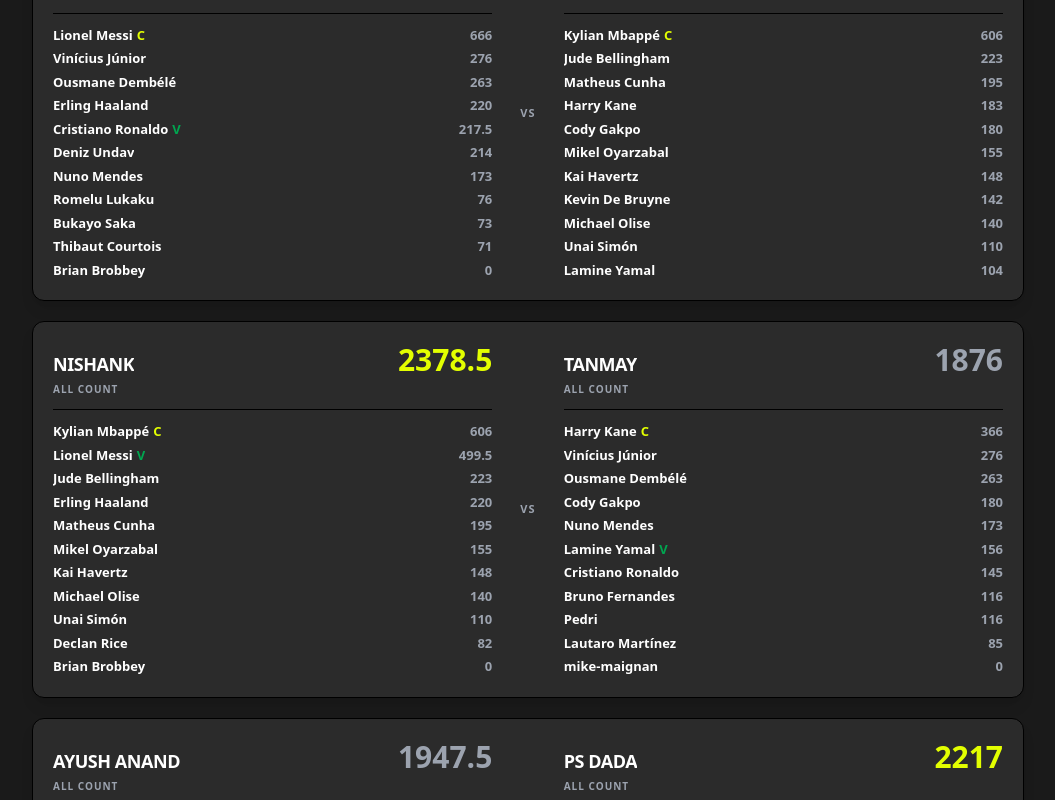
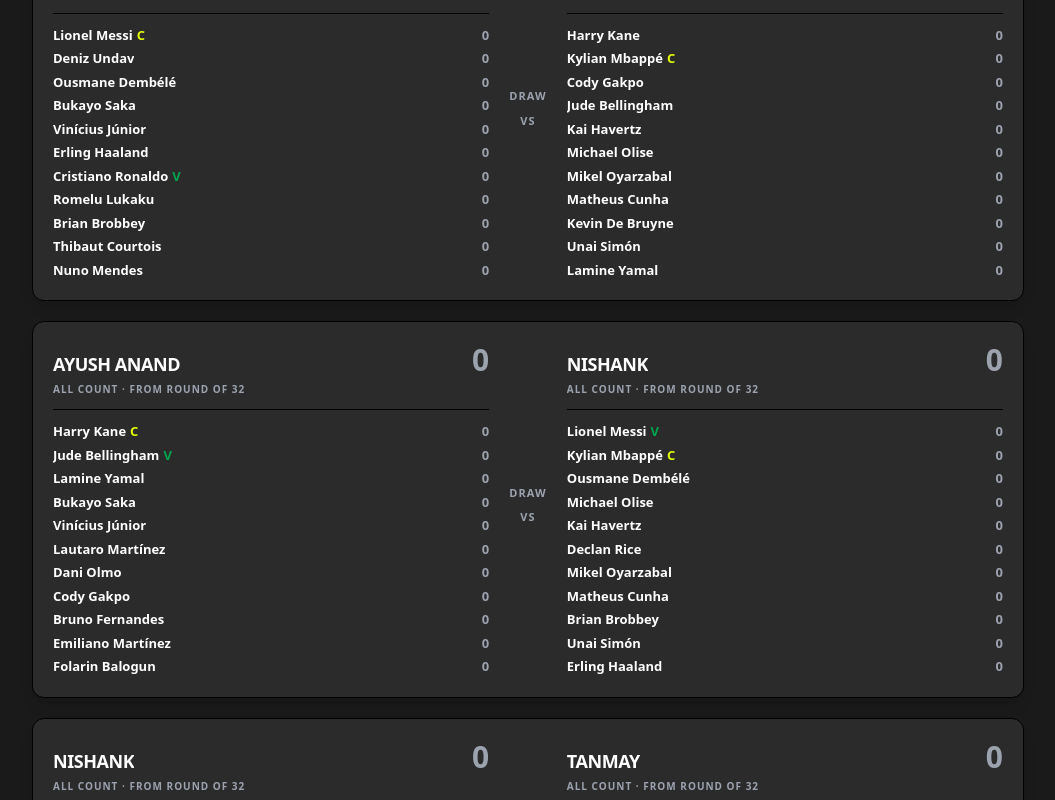
Before and after one commit to BottledAtTC2/tsz-wc2026, a Next.js app: page /drafts in a window 1280 px wide. Shown: the part 1100-1900 px from the top of the page, without its empty margins (112-1167 px from the left). Built offline with nearby package versions, Linux system fonts and the light colour scheme.

Commit message:
nishank drafts

```diff
--- a/app/data/drafts.ts
+++ b/app/data/drafts.ts
@@ -20,6 +20,11 @@ export interface Draft {
   id: string;
   /** Optional label, e.g. "Round of 16". Falls back to "TeamA vs TeamB". */
   title?: string;
+  /**
+   * Optional first fixture stage to count. Omit to count every scored match.
+   * Examples: "Round of 32", "Round of 16", "Quarterfinals".
+   */
+  scoringStartsAt?: string;
   teamA: DraftTeam;
   teamB: DraftTeam;
 }
@@ -28,6 +33,8 @@ export interface Draft {
 //
 // {
 //   id: "ayush-vs-mfk",
+//   title: "Round of 32 Auction",
+//   scoringStartsAt: "Round of 32", // omit to include group-stage points too
 //   teamA: {
 //     name: "Ayush",
 //     squad: ["messi", "yamal", "kane", "saka", "pedri"],
@@ -86,6 +93,7 @@ export const drafts: Draft[] = [
   },
   {
     id: "mradul-vs-nishank",
+    scoringStartsAt: "Round of 32",
     teamA: {
       name: "Mradul",
       squad: [
@@ -106,7 +114,30 @@ export const drafts: Draft[] = [
     },
   },
   {
+    id: "ayush-anand-vs-nishank",
+    scoringStartsAt: "Round of 32",
+    teamA: {
+      name: "Ayush Anand",
+      squad: [
+        "kane", "bellingham", "yamal", "saka", "vinicius", "lautaro",
+        "dani-olmo", "gakpo", "bruno-fernandes", "emi-martinez", "balogun",
+      ],
+      captainId: "kane",
+      viceCaptainId: "bellingham",
+    },
+    teamB: {
+      name: "Nishank",
+      squad: [
+        "messi", "mbappe", "dembele", "olise", "kai-havertz",
+        "declan-rice", "oyarzabal", "matheus-cunha", "brobbey", "unai-simon", "haaland",
+      ],
+      captainId: "mbappe",
+      viceCaptainId: "messi",
+    },
+  },
+  {
     id: "nishank-vs-tanmay",
+    scoringStartsAt: "Round of 32",
     teamA: {
       name: "Nishank",
       squad: [
--- a/app/drafts/page.tsx
+++ b/app/drafts/page.tsx
@@ -1,7 +1,8 @@
 import type { Metadata } from "next";
-import { drafts, type DraftTeam } from "../data/drafts";
+import { drafts, type Draft, type DraftTeam } from "../data/drafts";
 import { playerById } from "../data/players";
-import { playerPointsMap } from "../lib/scores";
+import { loadFixtures } from "../lib/fixtures";
+import { loadScores, playerPointsMap, type ScoresStore } from "../lib/scores";
 import { SCORING } from "../lib/scoring";
 
 export const metadata: Metadata = { title: "Drafts — TSZ WC 2026" };
@@ -20,6 +21,43 @@ interface Scored {
   rows: { pid: string; pts: number; mult: number; counted: boolean }[];
 }
 
+const STAGE_ORDER = new Map<string, number>([
+  ["Group stage", 1],
+  ["Round 1", 1],
+  ["Round 2", 2],
+  ["Round 3", 3],
+  ["Round of 32", 4],
+  ["Round of 16", 5],
+  ["Quarterfinals", 6],
+  ["Semifinals", 7],
+  ["Match for 3rd place", 8],
+  ["Final", 9],
+]);
+
+function stageRank(stage: string): number | undefined {
+  return STAGE_ORDER.get(stage);
+}
+
+function eventIdsFromStage(startStage: string, store: ScoresStore): Set<string> {
+  const startRank = stageRank(startStage);
+  if (startRank == null) return new Set(Object.keys(store.matches));
+
+  const ids = new Set<string>();
+  for (const fixture of loadFixtures()) {
+    if (fixture.sofascoreId == null) continue;
+    const rank = stageRank(fixture.stage);
+    if (rank != null && rank >= startRank) ids.add(String(fixture.sofascoreId));
+  }
+  return ids;
+}
+
+function pointsForDraft(draft: Draft, store: ScoresStore): Map<string, number> {
+  const eventIds = draft.scoringStartsAt
+    ? eventIdsFromStage(draft.scoringStartsAt, store)
+    : undefined;
+  return playerPointsMap(store, eventIds);
+}
+
 // A draft team's score = each player's base season points × that team's
 // captain/vice multiplier; if countTop is set, only the best N count.
 function scoreTeam(team: DraftTeam, base: Map<string, number>): Scored {
@@ -36,20 +74,26 @@ function scoreTeam(team: DraftTeam, base: Map<string, number>): Scored {
   return { total, rows };
 }
 
-function ruleLabel(team: DraftTeam): string {
-  return team.countTop != null
+function ruleLabel(team: DraftTeam, scoringStartsAt?: string): string {
+  const countRule = team.countTop != null
     ? `Best ${team.countTop} count`
     : "All count";
+  const stageRule = scoringStartsAt
+    ? `From ${scoringStartsAt}`
+    : "All matches";
+  return `${countRule} · ${stageRule}`;
 }
 
 function TeamColumn({
   team,
   scored,
   win,
+  scoringStartsAt,
 }: {
   team: DraftTeam;
   scored: Scored;
   win: boolean;
+  scoringStartsAt?: string;
 }) {
   return (
     <div className="flex-1">
@@ -65,7 +109,7 @@ function TeamColumn({
           </span>
         </div>
         <div className="mt-1 text-[10px] font-black uppercase tracking-widest text-muted">
-          {ruleLabel(team)}
+          {ruleLabel(team, scoringStartsAt)}
         </div>
       </div>
       <ul className="space-y-1">
@@ -100,7 +144,7 @@ function TeamColumn({
 }
 
 export default function DraftsPage() {
-  const base = playerPointsMap();
+  const store = loadScores();
 
   return (
     <main className="font-sans">
@@ -118,6 +162,7 @@ export default function DraftsPage() {
       ) : (
         <div className="space-y-5">
           {drafts.map((d) => {
+            const base = pointsForDraft(d, store);
             const a = scoreTeam(d.teamA, base);
             const b = scoreTeam(d.teamB, base);
             const aWin = a.total > b.total;
@@ -133,12 +178,22 @@ export default function DraftsPage() {
                   </div>
                 )}
                 <div className="flex flex-col gap-5 p-5 md:flex-row">
-                  <TeamColumn team={d.teamA} scored={a} win={aWin} />
+                  <TeamColumn
+                    team={d.teamA}
+                    scored={a}
+                    win={aWin}
+                    scoringStartsAt={d.scoringStartsAt}
+                  />
                   <div className="flex items-center justify-center text-[11px] font-black uppercase tracking-widest text-muted md:flex-col">
                     {aWin || bWin ? "" : "draw"}
                     <span className="mx-2 md:my-2">vs</span>
                   </div>
-                  <TeamColumn team={d.teamB} scored={b} win={bWin} />
+                  <TeamColumn
+                    team={d.teamB}
+                    scored={b}
+                    win={bWin}
+                    scoringStartsAt={d.scoringStartsAt}
+                  />
                 </div>
               </div>
             );
--- a/app/lib/scores.ts
+++ b/app/lib/scores.ts
@@ -129,9 +129,13 @@ export function teamPointsMap(
  * Season points per real player id — the player's own (base) points, without
  * any captain multiplier, counted once per match even if owned by many teams.
  */
-export function playerPointsMap(store = loadScores()): Map<string, number> {
+export function playerPointsMap(
+  store = loadScores(),
+  eventIds?: Set<string>,
+): Map<string, number> {
   const map = new Map<string, number>();
-  for (const match of Object.values(store.matches)) {
+  for (const [eid, match] of Object.entries(store.matches)) {
+    if (eventIds && !eventIds.has(eid)) continue;
     const seen = new Set<string>();
     for (const p of match.players) {
       if (seen.has(p.playerId)) continue;
```
